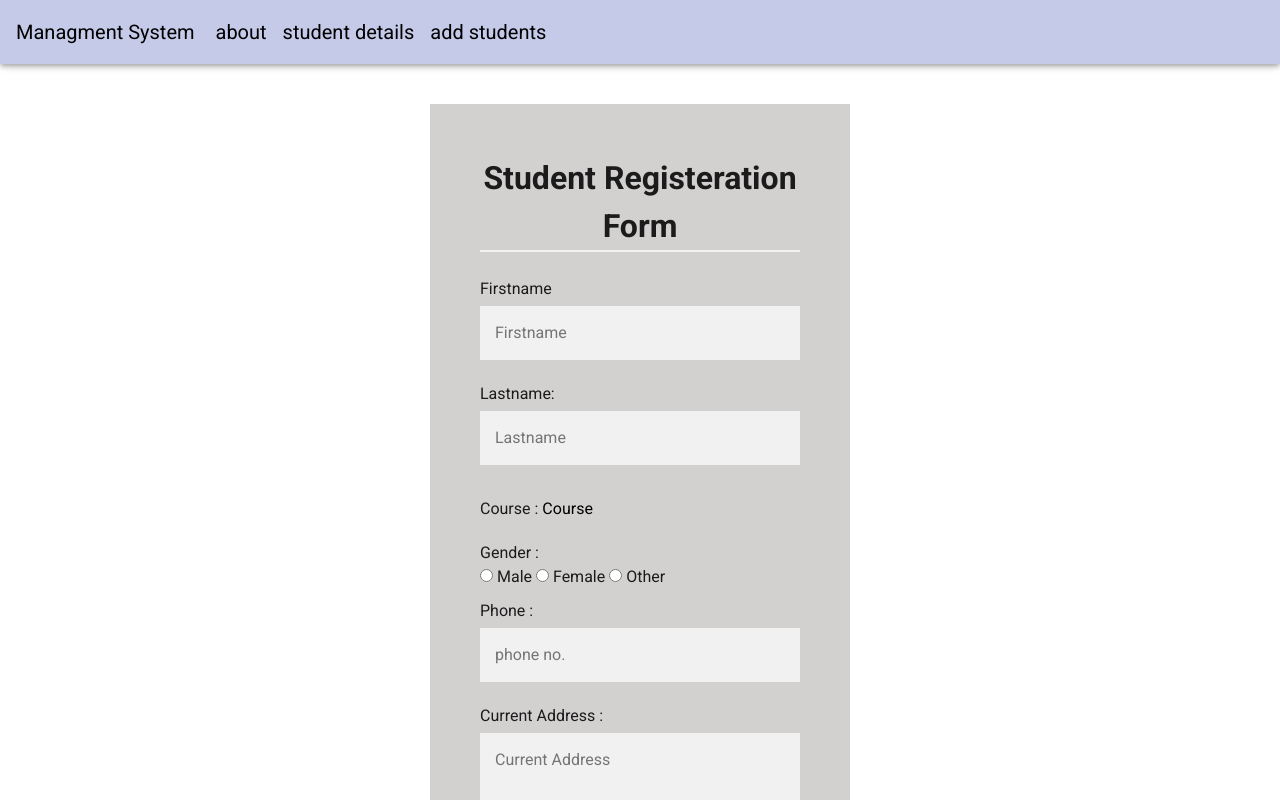
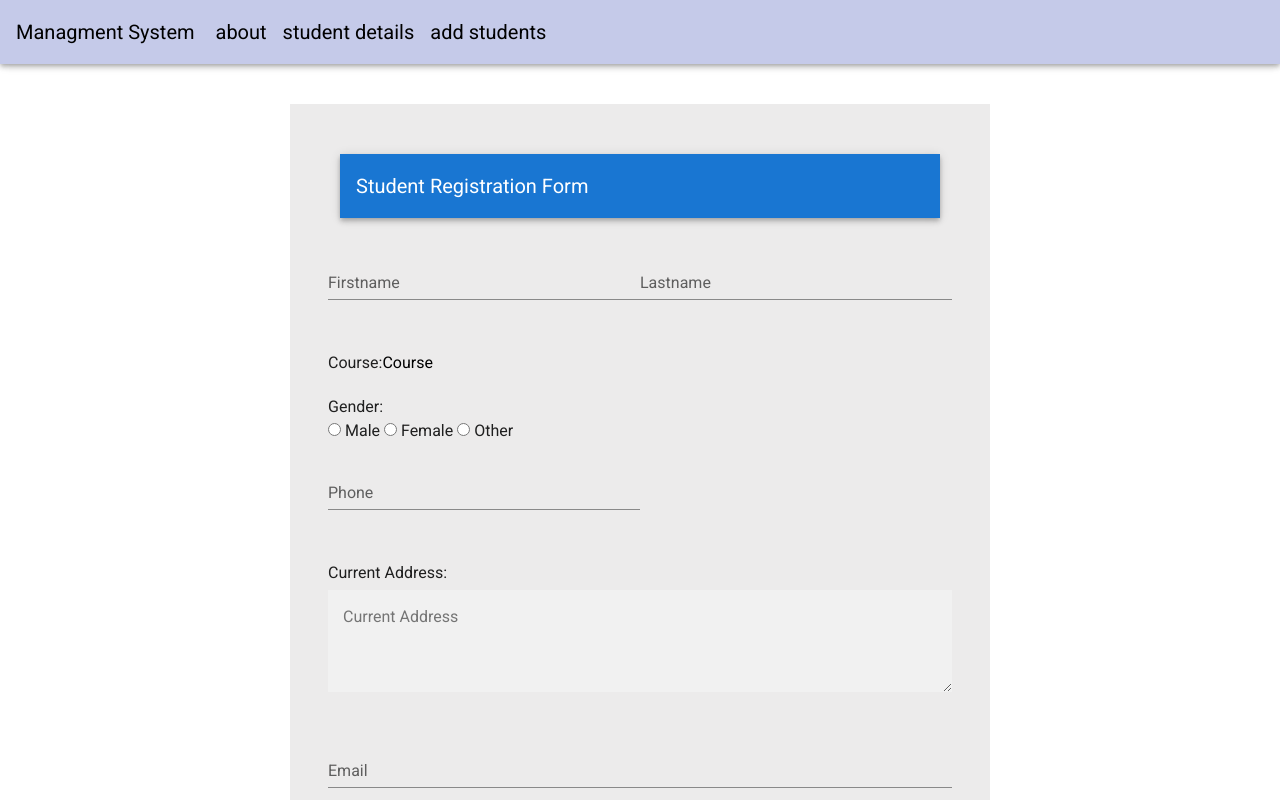
Before and after one commit to kasunAththanagoda/student-managment-app1, a Vue app: page /AddNewStudent in a window 1280 px wide. Shown: the top 800 px of the page. Built offline with nearby package versions, Linux system fonts and the light colour scheme; no server answers.

Commit message:
5 form design improved

```diff
--- a/src/views/AddNewStudent.vue
+++ b/src/views/AddNewStudent.vue
@@ -1,86 +1,90 @@
 <template>
   <div>
-    <form @submit.prevent="chooseBetween">
-      <div class="container">
-        <center><h1>Student Registeration Form</h1></center>
+    <template>
+  <v-form @submit.prevent="chooseBetween">
+    <v-container>
+      <v-toolbar color="primary" dark>
+        <v-toolbar-title>Student Registration Form</v-toolbar-title>
+      </v-toolbar>
       <hr />
-        <label> Firstname </label>
-        <input
-          type="text"
+
+      <v-row>
+        <v-col cols="12" md="6">
+          <v-text-field
+            label="Firstname"
             name="firstname"
-          placeholder="Firstname"
-          size="15"
             required
             v-model="firstname"
-        />
+          ></v-text-field>
+        </v-col>
 
-        <label> Lastname: </label>
-        <input
-          type="text"
+        <v-col cols="12" md="6">
+          <v-text-field
+            label="Lastname"
             name="lastname"
-          placeholder="Lastname"
-          size="15"
             required
             v-model="lastname"
-        />
+          ></v-text-field>
+        </v-col>
 
-        <div>
-          <label> Course : </label>
-
+        <v-col cols="12">
+          <label>Course:</label>
           <select v-model="course">
             <option disabled value="">Course</option>
             <option value="SE">SE</option>
             <option value="QA">QA</option>
             <option value="BA">BA</option>
           </select>
-        </div>
-        <div>
-          <label> Gender : </label><br />
-          <input
-            type="radio"
-            value="Male"
-            name="gender"
-            checked
-            v-model="gender"
-          />
+        </v-col>
+
+        <v-col cols="12">
+          <label>Gender:</label><br />
+          <input type="radio" value="Male" name="gender" checked v-model="gender" />
           Male
           <input type="radio" value="Female" name="gender" v-model="gender" />
           Female
           <input type="radio" value="Other" name="gender" v-model="gender" />
           Other
-        </div>
-        <label> Phone : </label>
-        <input
-          type="text"
+        </v-col>
+
+        <v-col cols="12" md="6">
+          <v-text-field
+            label="Phone"
             name="phone"
-          placeholder="phone no."
-          size="10"
             required
             v-model="phone"
-        />
+          ></v-text-field>
+        </v-col>
 
-        Current Address :
+        <v-col cols="12">
+          <label>Current Address:</label>
           <textarea
-          cols="80"
-          rows="5"
+            cols="50"
+            rows="3"
             placeholder="Current Address"
-          value="address"
             required
             v-model="address"
           >
           </textarea>
-        <label for="email"><b>Email</b></label>
-        <input
-          type="text"
-          placeholder="Enter Email"
+        </v-col>
+
+        <v-col cols="12">
+          <v-text-field
+            label="Email"
             name="email"
             required
             v-model="email"
-        />
+          ></v-text-field>
+        </v-col>
 
-        <button type="submit" class="registerbtn">Register</button>
-      </div>
-    </form>
+        <v-col cols="12">
+          <v-btn color="primary" dark @click="chooseBetween">Register</v-btn>
+        </v-col>
+      </v-row>
+    </v-container>
+  </v-form>
+</template>
+
     <DialogAlert
       ref="dialog"
       :operation="operation"
@@ -230,9 +234,9 @@ export default {
 
 <style scoped>
 form {
-  max-width: 420px;
+  max-width: 700px;
   margin: 30px auto;
-  background: rgb(211, 208, 208);
+  background: rgb(236, 235, 235);
 }
 .container {
   padding: 50px;
--- a/src/views/StudentDetails.vue
+++ b/src/views/StudentDetails.vue
@@ -10,44 +10,23 @@
             </router-link>
           </div>
         </td>
-
-
-        <!-- <td>
-          <v-btn class="red" @click="getData">show student Details</v-btn>
-        </td> -->
       </table>
     </div>
 
 
 
-    <!-- <v-data-table :headers="headers" :items="users" :search="search" class="elevation-1">
-    <template v-slot:item="{ item }">
-      <v-list-item-content>
-        <v-list-item-title class="text-h6">{{ item.fname }}</v-list-item-title>
-        <v-list-item-subtitle>{{ item.lmail }}</v-list-item-subtitle>
-        <v-list-item-subtitle>{{ item.email }}</v-list-item-subtitle>
-        <v-list-item-subtitle>{{ item.course }}</v-list-item-subtitle>
-        <v-list-item-subtitle>{{ item.gender }}</v-list-item-subtitle>
-        <v-list-item-subtitle>{{ item.address }}</v-list-item-subtitle>
-        <v-list-item-subtitle>{{ item.phone }}</v-list-item-subtitle>
-      </v-list-item-content>
-
-      <td>{{ item.fname }}</td>
-      <td>{{ item.lname }}</td>
-      <td>{{ item.email }}</td>
-      <td>{{ item.course }}</td>
-       <td>{{ item.gender }}</td>
-       <td>{{ item.address }}</td>
-      <td>{{ item.phone }}</td>
 
 
 
-    </template>
-  </v-data-table> -->
+
+
+
+
+
 
     <template>
-      <v-table fixed-header height="300px" v-show="showTable">
-        <thead>
+  <v-table fixed-header height="300px" v-show="showTable" style="width: 100%;">
+    <thead style="background-color: #f2f2f2;">
       <tr>
         <th class="text-left" width="100px">Id</th>
         <th class="text-left" width="150px">FirstName</th>
@@ -74,6 +53,7 @@
     </tbody>
   </v-table>
 </template>
+
   </div>
 </template>
 
@@ -163,4 +143,16 @@ export default {
 .manTable {
   padding: 100px;
 }
+
+th, td {
+      padding: 12px;
+      text-align: left;
+      vertical-align: top;
+    }
+    tr:nth-child(even) {
+      background-color: #f9f9f9;
+    }
+    tr:hover {
+      background-color: #ddd;
+    }
 </style>
```
Lines whose indentation alone changed are shown as unchanged.
